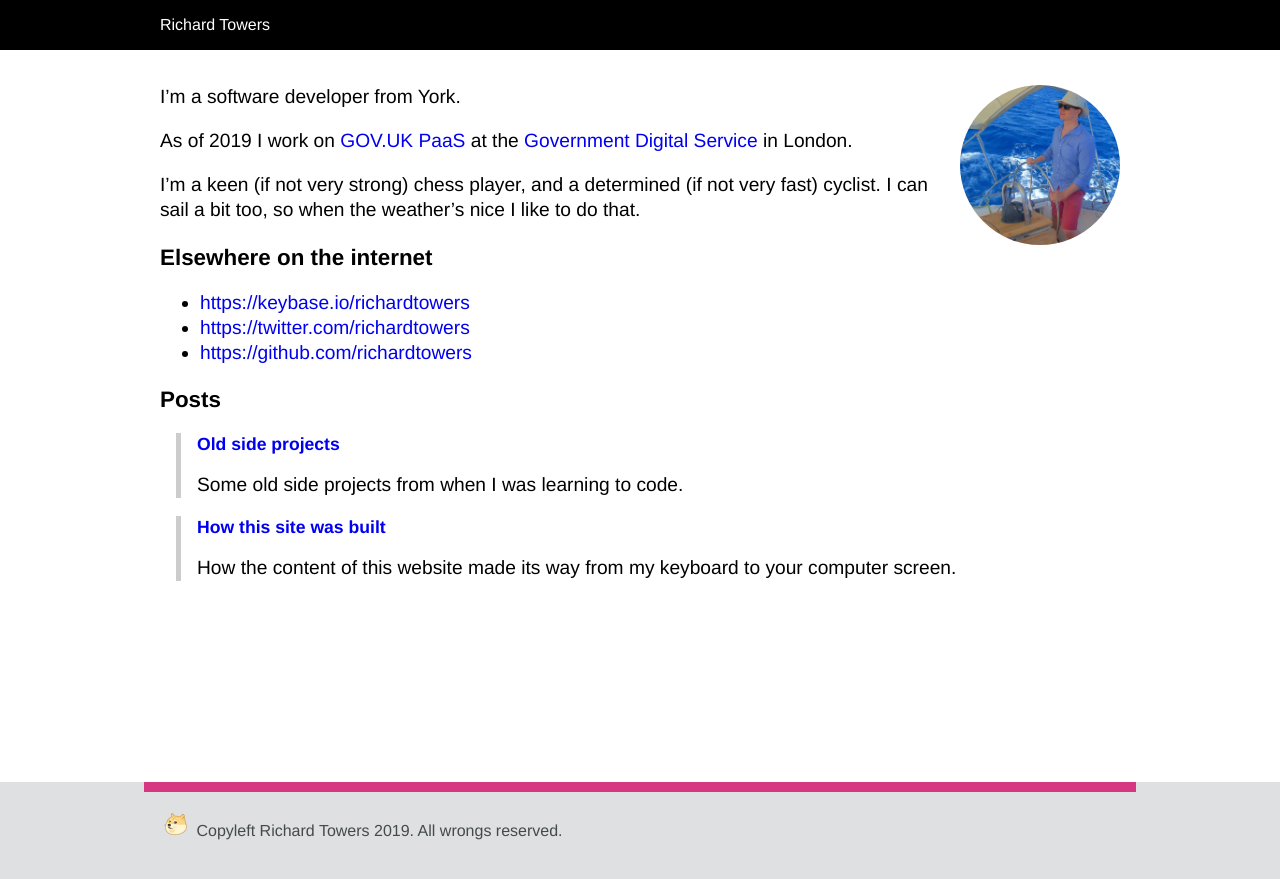
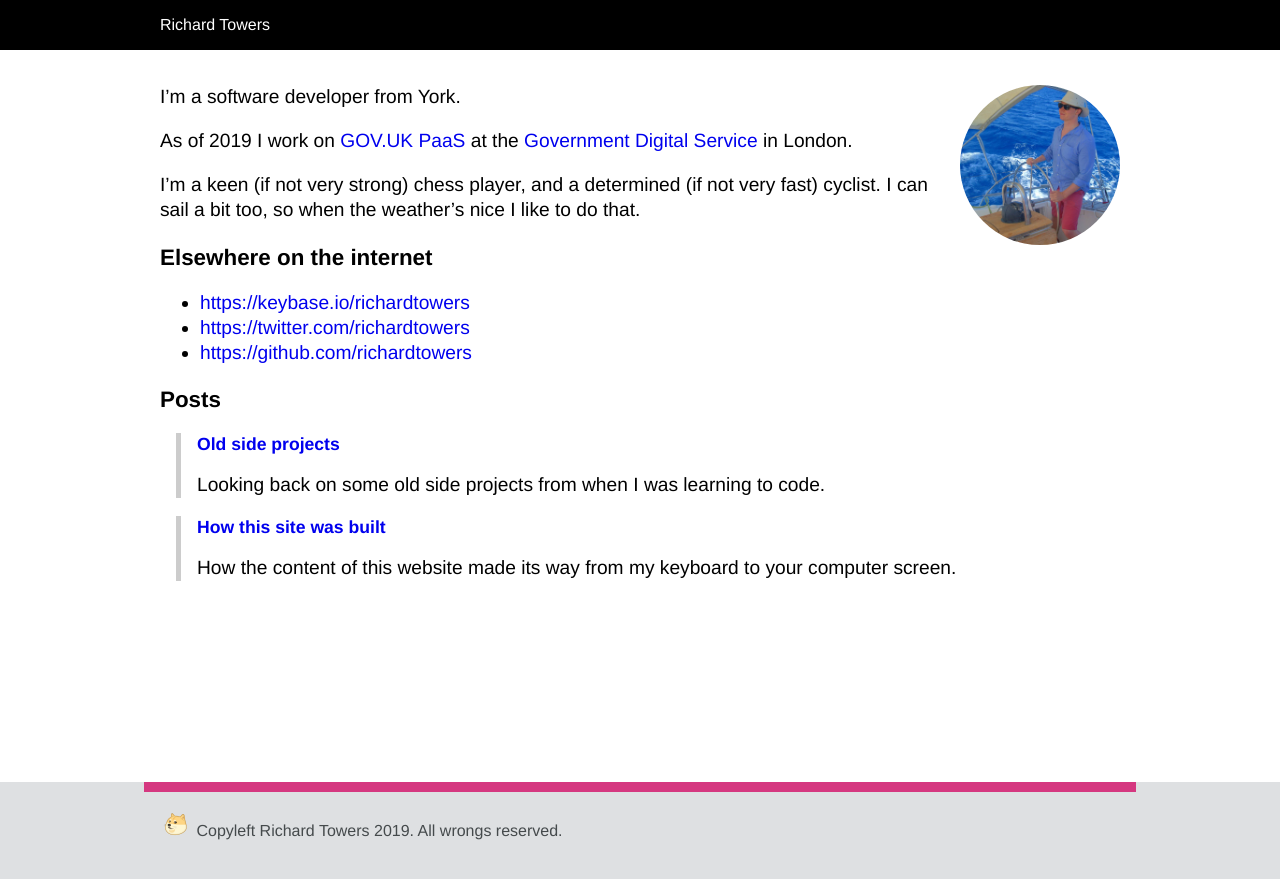
Before and after one commit to richardTowers/richardtowers.github.com, a Jekyll site: the page built from index.md, in a window 1280 px wide. Shown: the top 879 px of the page. Built offline with Jekyll 4.4.1, drawn with Linux system fonts in a browser that asks for light colours.

Commit message:
Update exceprt

```diff
--- a/_posts/2019-03-23-old-side-projects.md
+++ b/_posts/2019-03-23-old-side-projects.md
@@ -2,7 +2,7 @@
 layout: post
 title: "Old side projects"
 excerpt: >
-  Some old side projects from when I was learning to code.
+  Looking back on some old side projects from when I was learning to code.
 ---
 
 Old side projects
```
